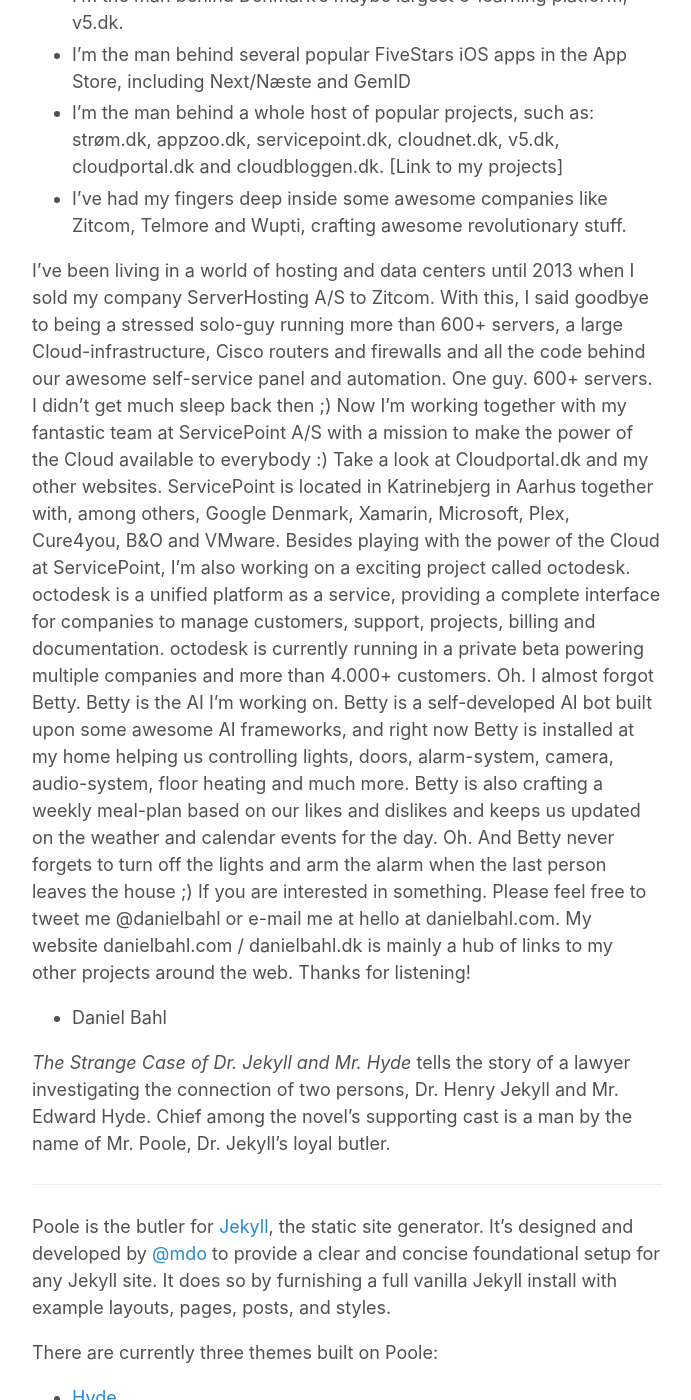
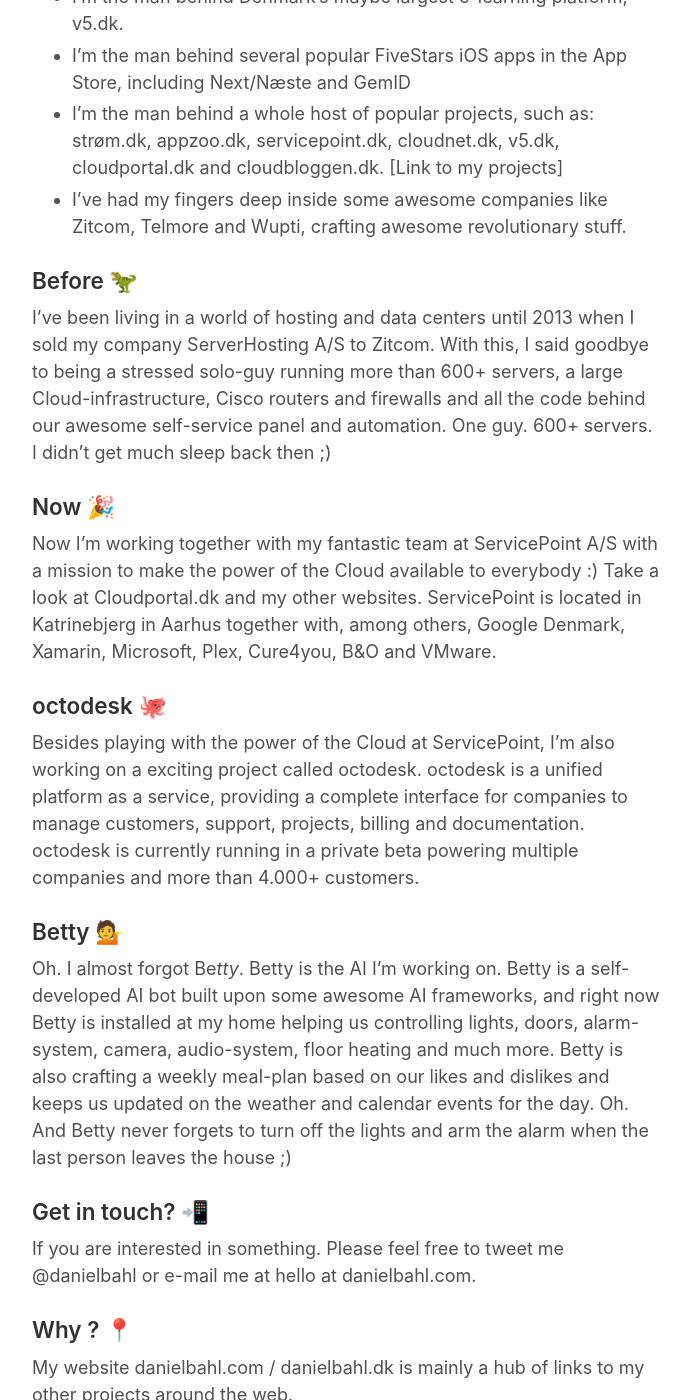
Before and after one commit to danielbahl/danielbahl.dk, a Jekyll site: the page built from _posts/2018-05-18-introduction.md, in a window 1280 px wide and 1400 px high, scrolled down 649 px. Shown: the whole window, without its empty margins (293-984 px from the left). Built offline with Jekyll 4.4.1, drawn with Linux system fonts in a browser that asks for light colours; some of the changed text lies outside the part shown.

Commit message:
Update and rename 2016-01-03-introduction.md to 2018-05-18-introduction.md

```diff
--- a/_posts/2016-01-03-introduction.md
+++ b/_posts/2018-05-18-introduction.md
@@ -14,12 +15,32 @@ I'm a patient perfectionist with a focus on simple minimalistic design, both in
 * I'm the man behind a whole host of popular projects, such as: strøm.dk, appzoo.dk, servicepoint.dk, cloudnet.dk, v5.dk, cloudportal.dk and cloudbloggen.dk. [Link to my projects]
 * I've had my fingers deep inside some awesome companies like Zitcom, Telmore and Wupti, crafting awesome revolutionary stuff.
 
+### Before 🦖
+
 I've been living in a world of hosting and data centers until 2013 when I sold my company ServerHosting A/S to Zitcom. With this, I said goodbye to being a stressed solo-guy running more than 600+ servers, a large Cloud-infrastructure, Cisco routers and firewalls and all the code behind our awesome self-service panel and automation. One guy. 600+ servers. I didn’t get much sleep back then ;)
+
+### Now 🎉
+
 Now I'm working together with my fantastic team at ServicePoint A/S with a mission to make the power of the Cloud available to everybody :) Take a look at Cloudportal.dk and my other websites. ServicePoint is located in Katrinebjerg in Aarhus together with, among others, Google Denmark, Xamarin, Microsoft, Plex, Cure4you, B&O and VMware.
+
+### octodesk 🐙
+
 Besides playing with the power of the Cloud at ServicePoint, I’m also working on a exciting project called octodesk. octodesk is a unified platform as a service, providing a complete interface for companies to manage customers, support, projects, billing and documentation. octodesk is currently running in a private beta powering multiple companies and more than 4.000+ customers.
-Oh. I almost forgot Betty. Betty is the AI I’m working on. Betty is a self-developed AI bot built upon some awesome AI frameworks, and right now Betty is installed at my home helping us controlling lights, doors, alarm-system, camera, audio-system, floor heating and much more. Betty is also crafting a weekly meal-plan based on our likes and dislikes and keeps us updated on the weather and calendar events for the day. Oh. And Betty never forgets to turn off the lights and arm the alarm when the last person leaves the house ;)
+
+### Betty 💁
+
+Oh. I almost forgot Be*tty*. Betty is the AI I’m working on. Betty is a self-developed AI bot built upon some awesome AI frameworks, and right now Betty is installed at my home helping us controlling lights, doors, alarm-system, camera, audio-system, floor heating and much more. Betty is also crafting a weekly meal-plan based on our likes and dislikes and keeps us updated on the weather and calendar events for the day. Oh. And Betty never forgets to turn off the lights and arm the alarm when the last person leaves the house ;)
+
+### Get in touch? 📲
+
 If you are interested in something. Please feel free to tweet me @danielbahl or e-mail me at hello at danielbahl.com.
+
+### Why ? 📍
+
 My website danielbahl.com / danielbahl.dk is mainly a hub of links to my other projects around the web.
+
+### Bye 👋
+
 Thanks for listening!
 - Daniel Bahl
 
```
Also changed, not shown: other parts of _posts/2018-05-18-introduction.md (+3 -2 lines).
